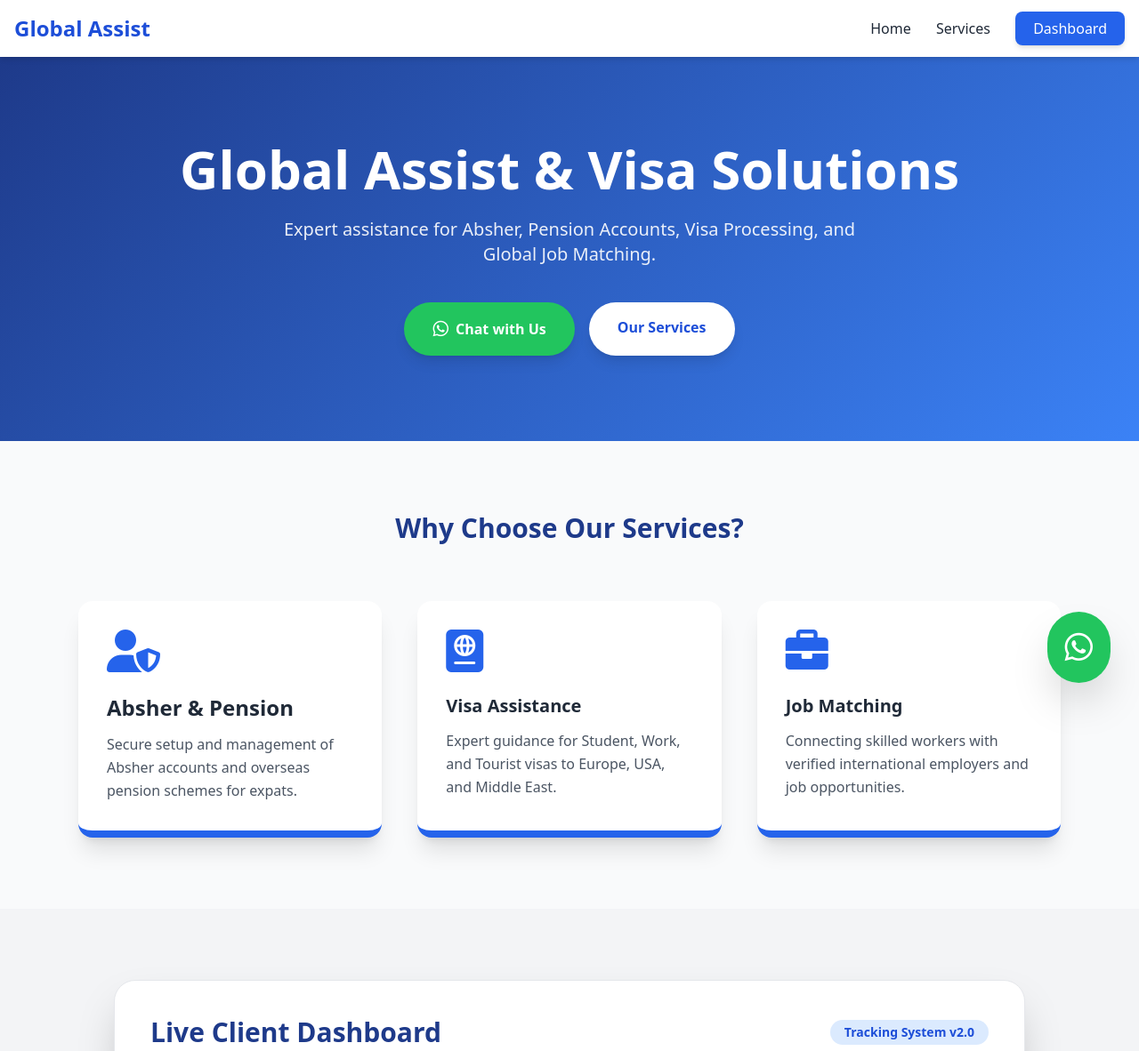
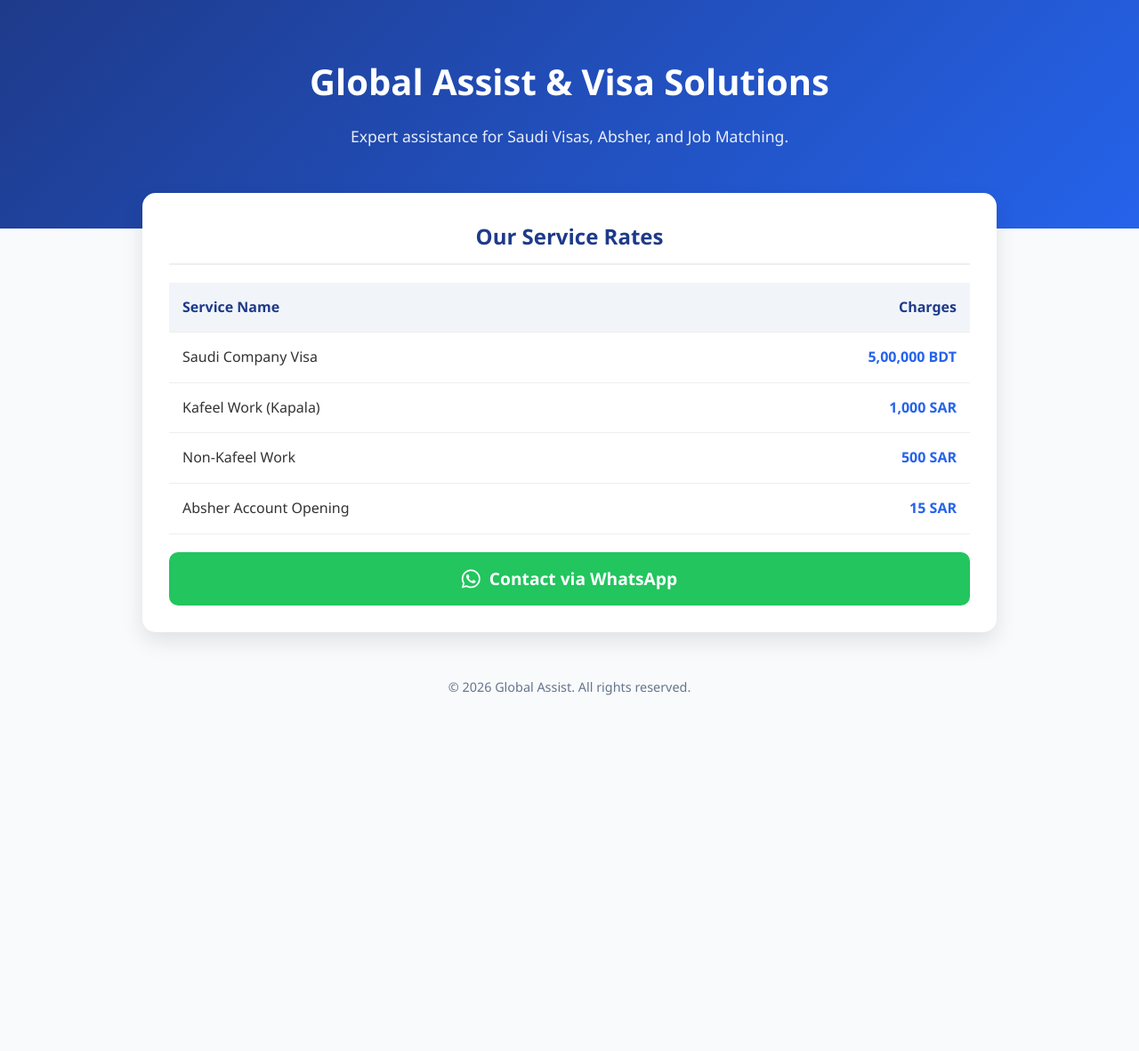
Before and after one commit to OTS401-lab/WorldWide-Assets-, a plain HTML site: page index.html in a window 1280 px wide. Shown: the top 1182 px of the page at 89% size. After the commit the page ends 844 px from the top, so only its background shows below. Drawn offline with nearby package versions, Linux system fonts and the light colour scheme.

Commit message:
Update index.html

```diff
--- a/index.html
+++ b/index.html
@@ -4,114 +4,82 @@
     <meta charset="UTF-8">
     <meta name="viewport" content="width=device-width, initial-scale=1.0">
     <title>Global Assist & Visa Solutions</title>
-    <script src="https://cdn.tailwindcss.com"></script>
     <link rel="stylesheet" href="https://cdnjs.cloudflare.com/ajax/libs/font-awesome/6.0.0/css/all.min.css">
     <style>
-        .gradient-bg { background: linear-gradient(135deg, #1e3a8a 0%, #3b82f6 100%); }
-        html { scroll-behavior: smooth; }
+        :root { --primary: #1e3a8a; --secondary: #2563eb; --success: #22c55e; --bg: #f8fafc; }
+        * { margin: 0; padding: 0; box-sizing: border-box; font-family: 'Segoe UI', Tahoma, Geneva, Verdana, sans-serif; }
+        body { background-color: var(--bg); color: #333; line-height: 1.6; }
+
+        header { background: linear-gradient(135deg, var(--primary), var(--secondary)); color: white; padding: 60px 20px; text-align: center; }
+        .hero h1 { font-size: 2.5rem; margin-bottom: 15px; }
+        .hero p { font-size: 1.1rem; opacity: 0.9; margin-bottom: 30px; }
+
+        .container { max-width: 1000px; margin: -40px auto 40px; padding: 0 20px; }
+
+        /* Pricing Table Style */
+        .price-card { background: white; border-radius: 15px; padding: 30px; box-shadow: 0 10px 25px rgba(0,0,0,0.1); margin-bottom: 30px; }
+        .price-card h2 { color: var(--primary); margin-bottom: 20px; text-align: center; border-bottom: 2px solid #eee; padding-bottom: 10px; }
+
+        table { width: 100%; border-collapse: collapse; margin-top: 10px; }
+        th, td { padding: 15px; text-align: left; border-bottom: 1px solid #eee; }
+        th { background-color: #f1f5f9; color: var(--primary); }
+        .price-tag { font-weight: bold; color: var(--secondary); text-align: right; }
+
+        .btn-whatsapp { display: flex; align-items: center; justify-content: center; background: var(--success); color: white; text-decoration: none; padding: 15px; border-radius: 10px; font-weight: bold; font-size: 1.2rem; margin-top: 20px; transition: 0.3s; }
+        .btn-whatsapp:hover { transform: translateY(-3px); box-shadow: 0 5px 15px rgba(34, 197, 94, 0.4); }
+        .btn-whatsapp i { margin-right: 10px; font-size: 1.5rem; }
+
+        .footer { text-align: center; padding: 20px; color: #64748b; font-size: 0.9rem; }
     </style>
 </head>
-<body class="bg-gray-50 text-gray-800">
+<body>
 
-    <nav class="bg-white shadow-md p-4 flex justify-between items-center sticky top-0 z-50">
-        <h1 class="text-2xl font-bold text-blue-700">Global Assist</h1>
-        <div class="space-x-6 hidden md:block">
-            <a href="#home" class="hover:text-blue-600 font-medium">Home</a>
-            <a href="#services" class="hover:text-blue-600 font-medium">Services</a>
-            <a href="#dashboard" class="bg-blue-600 text-white px-5 py-2 rounded-lg shadow-md hover:bg-blue-700">Dashboard</a>
-        </div>
-    </nav>
+<header>
+    <div class="hero">
+        <h1>Global Assist & Visa Solutions</h1>
+        <p>Expert assistance for Saudi Visas, Absher, and Job Matching.</p>
+    </div>
+</header>
 
-    <header id="home" class="gradient-bg text-white py-24 px-6 text-center">
-        <h2 class="text-4xl md:text-6xl font-extrabold mb-6 leading-tight">Global Assist & Visa Solutions</h2>
-        <p class="text-xl mb-10 max-w-2xl mx-auto opacity-90">Expert assistance for Absher, Pension Accounts, Visa Processing, and Global Job Matching.</p>
-        <div class="flex justify-center gap-4">
-            <a href="https://wa.me/966560976031" target="_blank" class="bg-green-500 text-white font-bold px-8 py-4 rounded-full shadow-lg hover:bg-green-600 transition flex items-center">
-                <i class="fa-brands fa-whatsapp mr-2 text-xl"></i> Chat with Us
-            </a>
-            <a href="#services" class="bg-white text-blue-700 font-bold px-8 py-4 rounded-full shadow-lg hover:bg-gray-100 transition">Our Services</a>
-        </div>
-    </header>
+<div class="container">
+    <div class="price-card">
+        <h2>Our Service Rates</h2>
+        <table>
+            <thead>
+                <tr>
+                    <th>Service Name</th>
+                    <th style="text-align: right;">Charges</th>
+                </tr>
+            </thead>
+            <tbody>
+                <tr>
+                    <td>Saudi Company Visa</td>
+                    <td class="price-tag">5,00,000 BDT</td>
+                </tr>
+                <tr>
+                    <td>Kafeel Work (Kapala)</td>
+                    <td class="price-tag">1,000 SAR</td>
+                </tr>
+                <tr>
+                    <td>Non-Kafeel Work</td>
+                    <td class="price-tag">500 SAR</td>
+                </tr>
+                <tr>
+                    <td>Absher Account Opening</td>
+                    <td class="price-tag">15 SAR</td>
+                </tr>
+            </tbody>
+        </table>
 
-    <section id="services" class="py-20 px-6 max-w-6xl mx-auto">
-        <h3 class="text-3xl font-bold text-center mb-16 text-blue-900">Why Choose Our Services?</h3>
-        <div class="grid md:grid-cols-3 gap-10">
-            <div class="bg-white p-8 rounded-2xl shadow-xl hover:shadow-2xl transition border-b-8 border-blue-600">
-                <i class="fa-solid fa-user-shield text-5xl text-blue-600 mb-6"></i>
-                <h4 class="text-2xl font-bold mb-3">Absher & Pension</h4>
-                <p class="text-gray-600 leading-relaxed">Secure setup and management of Absher accounts and overseas pension schemes for expats.</p>
-            </div>
-            <div class="bg-white p-8 rounded-2xl shadow-xl hover:shadow-2xl transition border-b-8 border-blue-600">
-                <i class="fa-solid fa-passport text-5xl text-blue-600 mb-6"></i>
-                <h4 class="text-xl font-bold mb-3">Visa Assistance</h4>
-                <p class="text-gray-600 leading-relaxed">Expert guidance for Student, Work, and Tourist visas to Europe, USA, and Middle East.</p>
-            </div>
-            <div class="bg-white p-8 rounded-2xl shadow-xl hover:shadow-2xl transition border-b-8 border-blue-600">
-                <i class="fa-solid fa-briefcase text-5xl text-blue-600 mb-6"></i>
-                <h4 class="text-xl font-bold mb-3">Job Matching</h4>
-                <p class="text-gray-600 leading-relaxed">Connecting skilled workers with verified international employers and job opportunities.</p>
-            </div>
-        </div>
-    </section>
+        <a href="https://wa.me/966560976031" class="btn-whatsapp">
+            <i class="fab fa-whatsapp"></i> Contact via WhatsApp
+        </a>
+    </div>
 
-    <section id="dashboard" class="py-20 bg-gray-100 px-6">
-        <div class="max-w-5xl mx-auto bg-white p-10 rounded-3xl shadow-2xl border border-gray-200">
-            <div class="flex flex-col md:flex-row justify-between items-center mb-10">
-                <h3 class="text-3xl font-bold text-blue-900">Live Client Dashboard</h3>
-                <span class="bg-blue-100 text-blue-700 px-4 py-1 rounded-full text-sm font-bold mt-4 md:mt-0">Tracking System v2.0</span>
-            </div>
-
-            <div class="grid md:grid-cols-2 gap-12">
-                <div class="bg-gray-50 p-8 rounded-2xl border-2 border-dashed border-blue-300">
-                    <h4 class="text-xl font-bold mb-4 flex items-center">
-                        <i class="fa-solid fa-cloud-arrow-up mr-2 text-blue-600"></i> Submit Documents
-                    </h4>
-                    <p class="text-sm text-gray-500 mb-4">Upload Passport, NID or Certificates (Max 5MB)</p>
-                    <input type="file" class="block w-full border border-gray-300 p-3 rounded-lg bg-white mb-4 focus:ring-2 focus:ring-blue-500 outline-none">
-                    <button onclick="window.open('https://wa.me/966560976031?text=Hi, I have uploaded my document. Please check.', '_blank')" class="w-full bg-blue-600 text-white py-3 rounded-xl font-bold shadow-lg hover:bg-blue-700 transition">
-                        Submit & Notify Admin
-                    </button>
-                </div>
-
-                <div class="space-y-6">
-                    <h4 class="text-xl font-bold mb-4">Application Progress</h4>
-                    <div class="p-5 bg-white rounded-xl shadow border-l-4 border-green-500">
-                        <div class="flex justify-between items-center">
-                            <span class="font-semibold">Absher Account Setup</span>
-                            <span class="text-green-600 font-bold">100% DONE</span>
-                        </div>
-                        <div class="w-full bg-gray-200 h-2 rounded mt-2">
-                            <div class="bg-green-500 h-2 rounded w-full"></div>
-                        </div>
-                    </div>
-                    <div class="p-5 bg-white rounded-xl shadow border-l-4 border-yellow-500">
-                        <div class="flex justify-between items-center">
-                            <span class="font-semibold">Work Visa Processing</span>
-                            <span class="text-yellow-600 font-bold">IN REVIEW</span>
-                        </div>
-                        <div class="w-full bg-gray-200 h-2 rounded mt-2">
-                            <div class="bg-yellow-500 h-2 rounded w-3/4 animate-pulse"></div>
-                        </div>
-                    </div>
-                </div>
-            </div>
-        </div>
-    </section>
-
-    <footer class="bg-blue-900 text-white py-12 px-6 text-center">
-        <div class="max-w-4xl mx-auto">
-            <h4 class="text-2xl font-bold mb-4">Ready to Start?</h4>
-            <p class="mb-6 opacity-75">Contact us today and let our experts handle your documentation.</p>
-            <p class="text-sm opacity-50 mb-4 font-mono">Customer Support: +966 56 097 6031</p>
-            <div class="border-t border-blue-800 pt-8 text-sm opacity-60">
-                &copy; 2026 Global Assist & Visa Solutions. All Rights Reserved.
-            </div>
-        </div>
-    </footer>
-
-    <a href="https://wa.me/966560976031" target="_blank" class="fixed bottom-8 right-8 bg-green-500 text-white p-5 rounded-full shadow-2xl hover:scale-110 transition duration-300 z-[999]">
-        <i class="fa-brands fa-whatsapp text-4xl"></i>
-    </a>
+    <div class="footer">
+        &copy; 2026 Global Assist. All rights reserved.
+    </div>
+</div>
 
 </body>
 </html>
```
